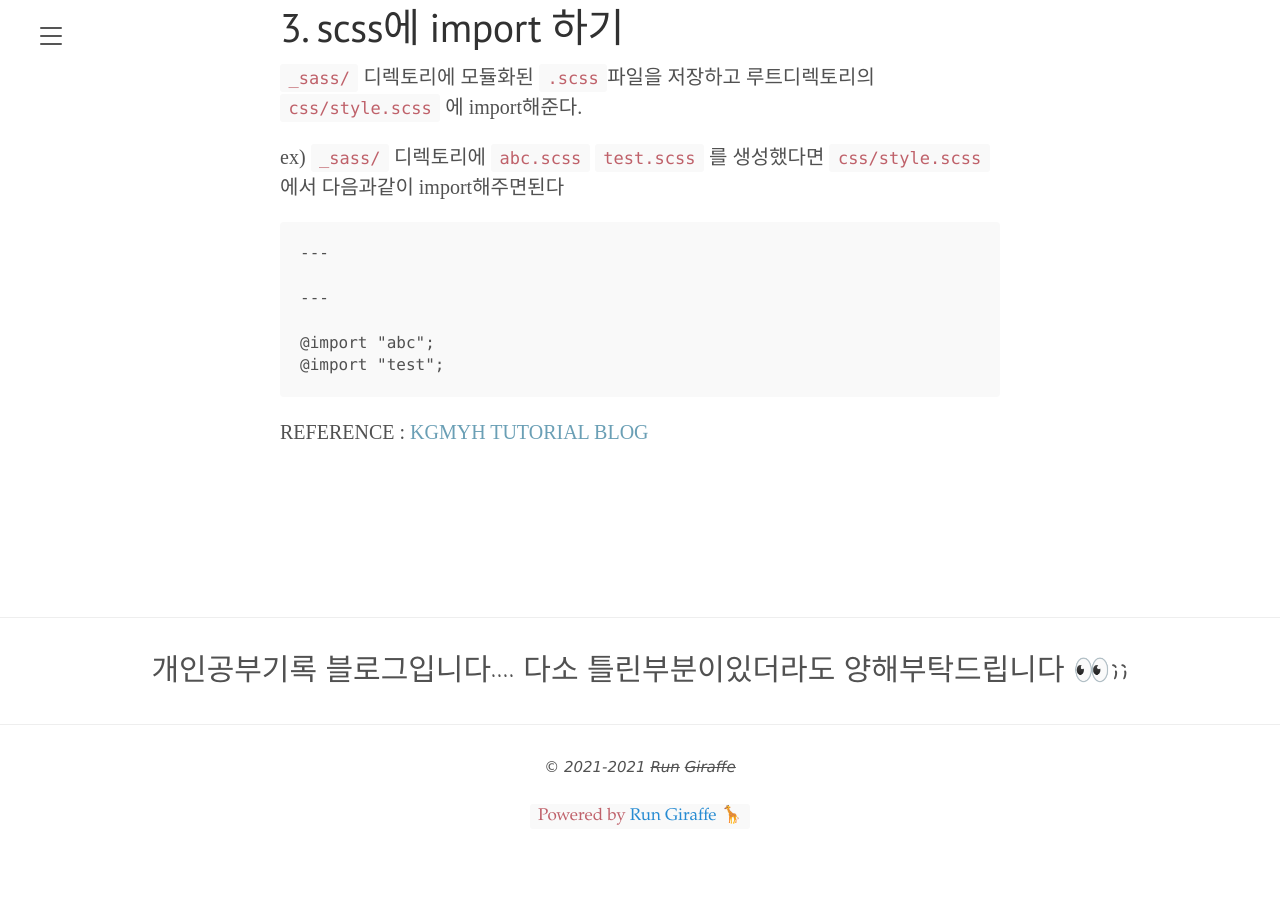
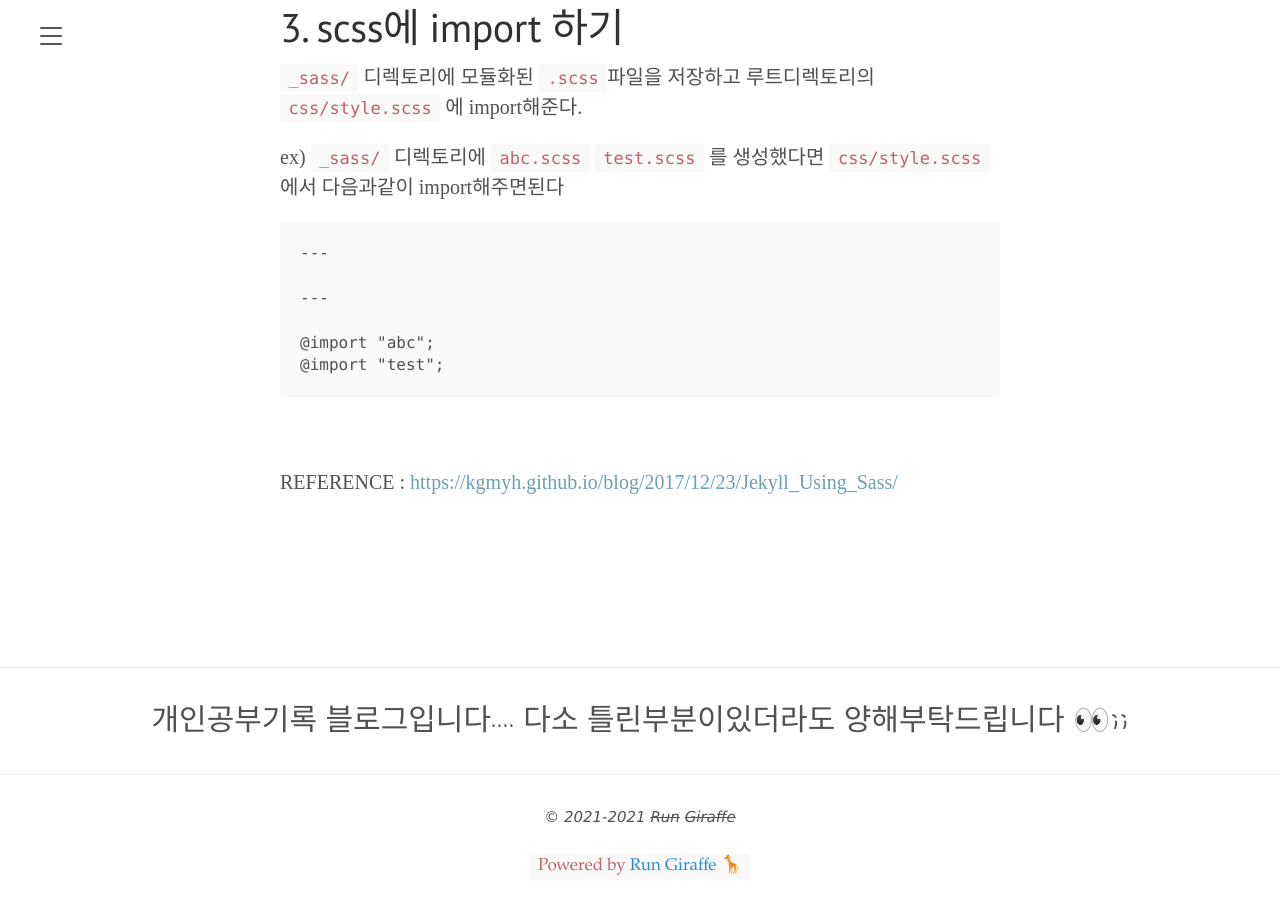
Before and after one commit to froggy0m0/froggy0m0.github.io, a Jekyll site: the page built from _posts/GitHubPage/2021-04-01-jekyll_sass_setting.md, in a window 1280 px wide and 900 px high, scrolled down 970 px. Built offline with Jekyll 4.4.1, drawn with Linux system fonts in a browser that asks for light colours; before the commit the page ends 1820 px from its top, so only the background shows below that.

Commit message:
Update 2021-04-01-jekyll_sass_setting.md

```diff
--- a/_posts/GitHubPage/2021-04-01-jekyll_sass_setting.md
+++ b/_posts/GitHubPage/2021-04-01-jekyll_sass_setting.md
@@ -59,4 +59,6 @@ ex) `_sass/` 디렉토리에 `abc.scss` `test.scss` 를 생성했다면 `css/sty
 
 
 
-REFERENCE : [KGMYH TUTORIAL BLOG](https://kgmyh.github.io/blog/2017/12/23/Jekyll_Using_Sass/)
+<br>
+
+REFERENCE : <https://kgmyh.github.io/blog/2017/12/23/Jekyll_Using_Sass/>
```
